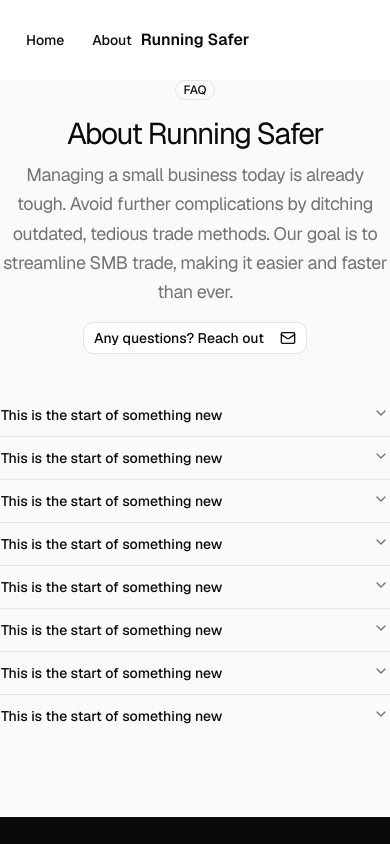
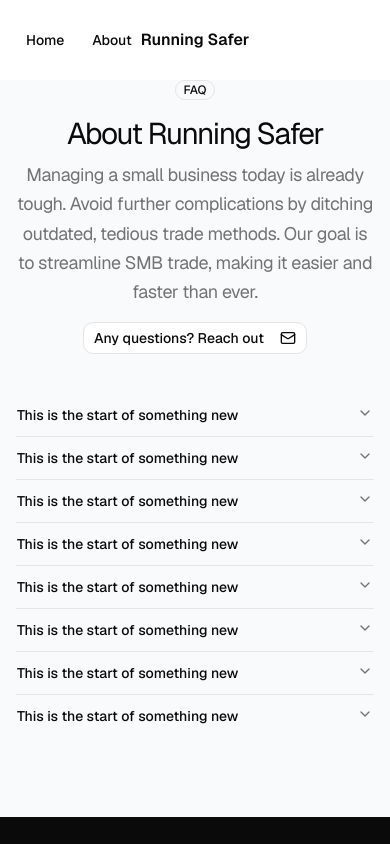
Before and after one commit to CarsonRivera04/runningsafer, a Next.js app in the folder frontend/: page /about in a window 390 px wide. Shown: the top 844 px of the page. Built offline with nearby package versions, Linux system fonts and the light colour scheme; no server answers.

Commit message:
Added padding to faq (#47)

```diff
--- a/frontend/src/components/ui/faq2.tsx
+++ b/frontend/src/components/ui/faq2.tsx
@@ -9,7 +9,7 @@
 import { Button } from "@/components/ui/button";
 
 export const FAQ2 = () => (
-  <div className="w-full py-20 lg:py-40">
+  <div className="w-full py-20 px-4 sm:px-6 lg:py-40">
     <div className="container mx-auto">
       <div className="flex flex-col gap-10">
         <div className="flex text-center justify-center items-center gap-4 flex-col">
```
